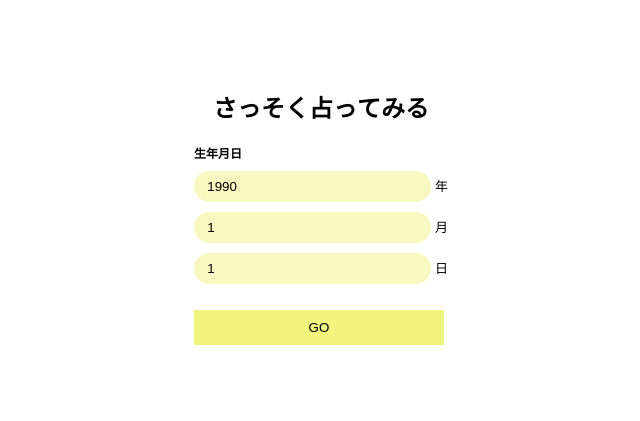
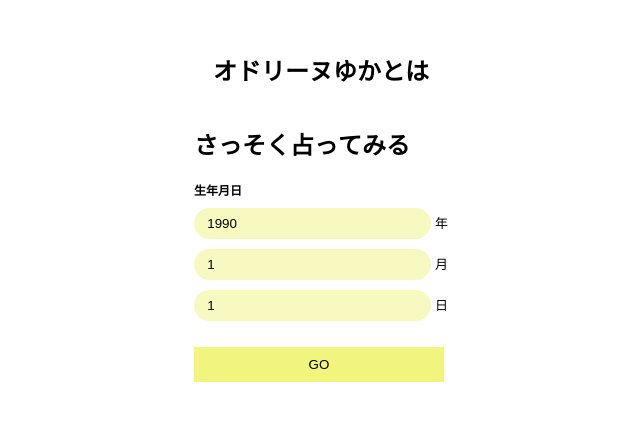
Before and after one commit to yoph2358/odoyuka, a plain HTML site: page index.html in a window 1280 px wide. Shown: the part 811-1232 px from the top of the page, without its empty margins (319-959 px from the left). Drawn offline with Linux system fonts and the light colour scheme; a web font is replaced by a local one.

Commit message:
Add files via upload

```diff
--- a/index.html
+++ b/index.html
@@ -13,17 +13,21 @@
 	<meta property="og:image" content="" />
 	<meta property="og:description" content="" />
 	<meta property="og:site_name" content="">
-	<script src="js/script.js" defer></script>
+	<script src="./js/script.js" defer></script>
 	<link rel="preconnect" href="https://fonts.googleapis.com">
 	<link rel="preconnect" href="https://fonts.gstatic.com" crossorigin>
 	<link
 		href="https://fonts.googleapis.com/css2?family=Kaisei+Opti:wght@400;500;700&family=Zen+Maru+Gothic&display=swap"
 		rel="stylesheet">
-	<link rel="stylesheet" crossorigin href="css/style.css">
+	<link rel="stylesheet" crossorigin href="./css/style.css">
 </head>
 
 <body class="">
 	<main>
+		<section>
+			<h2 class="wave-title js-wave">オドリーヌゆかとは</h2>
+		</section>
+		<section class="fortuneForm_area" id="fortuneForm_area">
 			<h2 class="wave-title js-wave">さっそく占ってみる</h2>
 			<form id="fortuneForm">
 				<div class="formBirth">
@@ -33,7 +37,8 @@
 					<input type="number" value="1" min="1" max="12" id="month" class="formBirth_mon" placeholder="1"
 						required>
 					<span>月</span><br>
-				<input type="number" value="1" min="1" max="31" id="day" class="formBirth_day" placeholder="1" required>
+					<input type="number" value="1" min="1" max="31" id="day" class="formBirth_day" placeholder="1"
+						required>
 					<span>日</span>
 				</div>
 
@@ -48,6 +53,10 @@
 			<div class="result_area">
 				<div id="result" class="formBirth_result"></div>
 			</div>
+		</section>
+
+
+
 	</main>
 </body>
 
```
Lines whose indentation alone changed are shown as unchanged.
